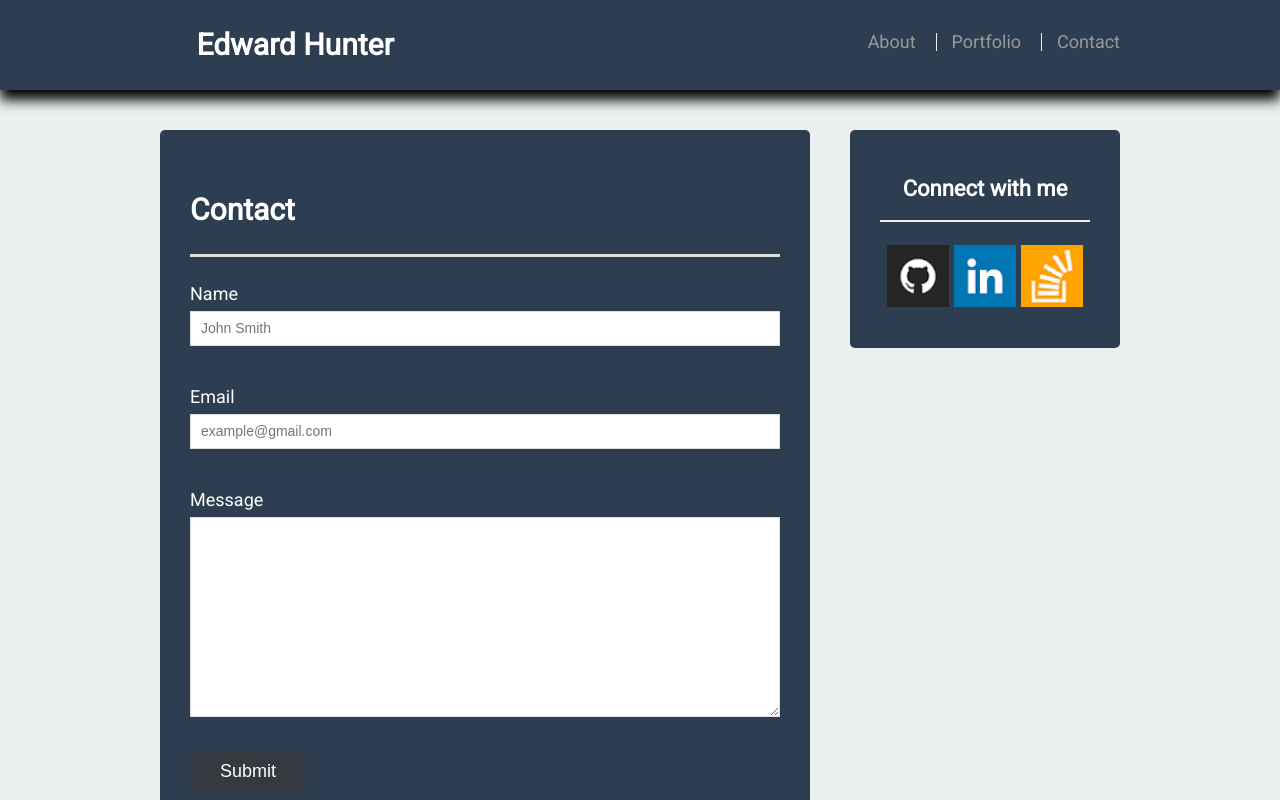
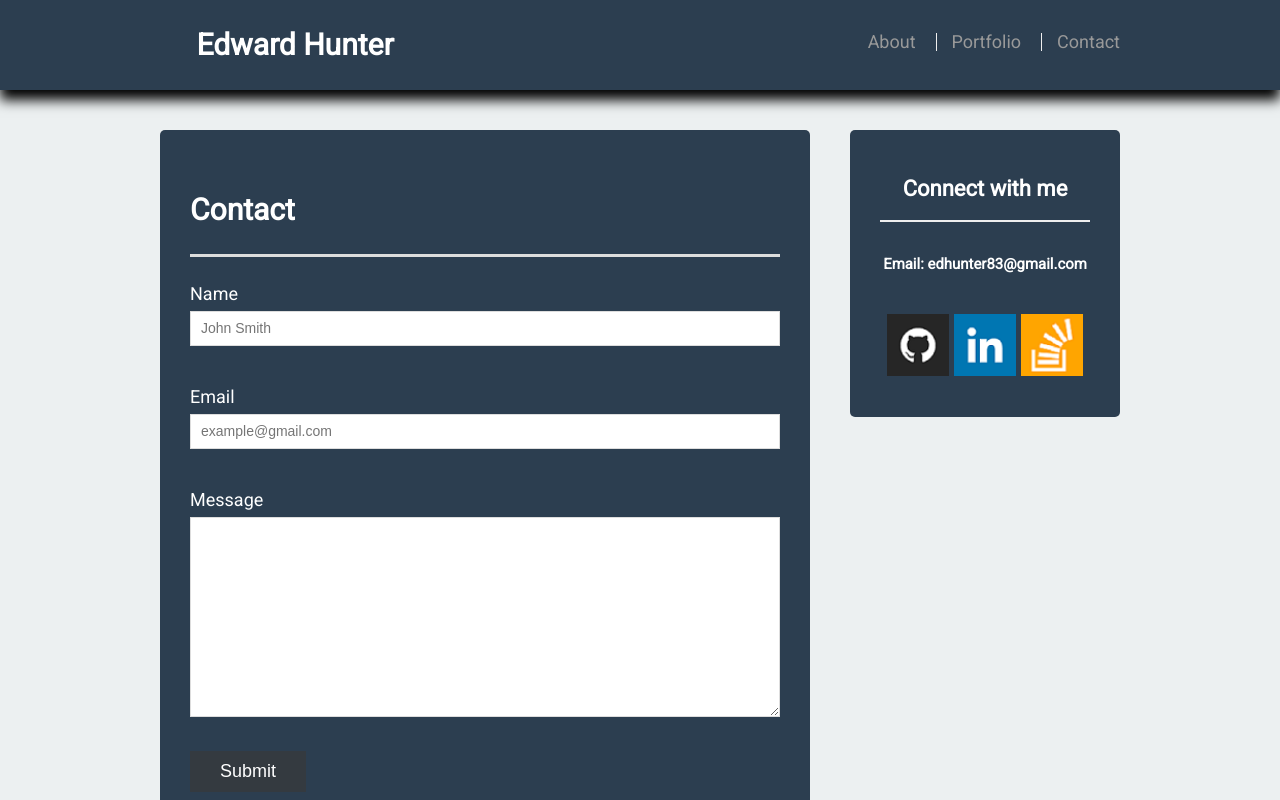
Before and after one commit to mrhunter83/Basic-Portfolio, a plain HTML site: page docs/contact.html in a window 1280 px wide. Shown: the top 800 px of the page. Drawn offline with Linux system fonts and the light colour scheme.

Commit message:
added email to sidebar

```diff
--- a/docs/assets/css/style.css
+++ b/docs/assets/css/style.css
@@ -39,7 +39,8 @@ p:last-child {
 }
 h1,
 h2,
-h3 {
+h3,
+h5 {
   font-family: 'Roboto', sans-serif;
   font-weight: 700;
   color: #fff;
--- a/docs/contact.html
+++ b/docs/contact.html
@@ -37,7 +37,7 @@
 		<!-- sidebar content -->
 		<section class="sidebar">
 			<div id="connect">
-				<h2>Connect with me</h2>
+				<h2>Connect with me<h5>Email: edhunter83@gmail.com</h5></h2>
 				<a href="https://github.com/mrhunter83"><img src="assets/images/Github.png" class="social" alt="GitHub"></a>
 				<a href="https://www.linkedin.com/in/edward-hunter-7133ba1a/"><img src="assets/images/Linkedin.png" class="social" alt="LinkedIn" /></a>
 				<a href="https://stackoverflow.com/users/8235081/ehunter83"><img src="assets/images/if_stackoverflow_273179.png" class="social" alt="Stack Overflow" /></a>
```
Also changed, not shown: docs/index.html (+1 -1 lines), docs/portfolio.html (+1 -1 lines).
